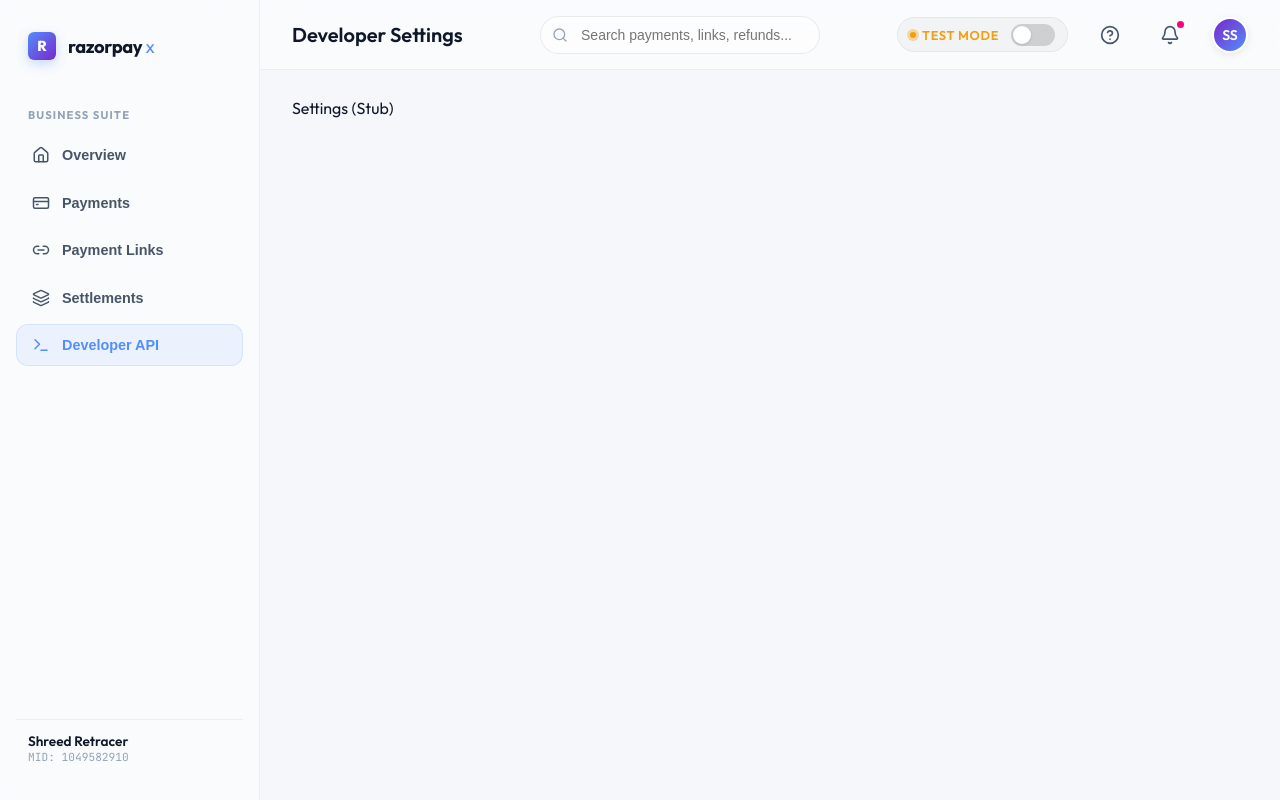
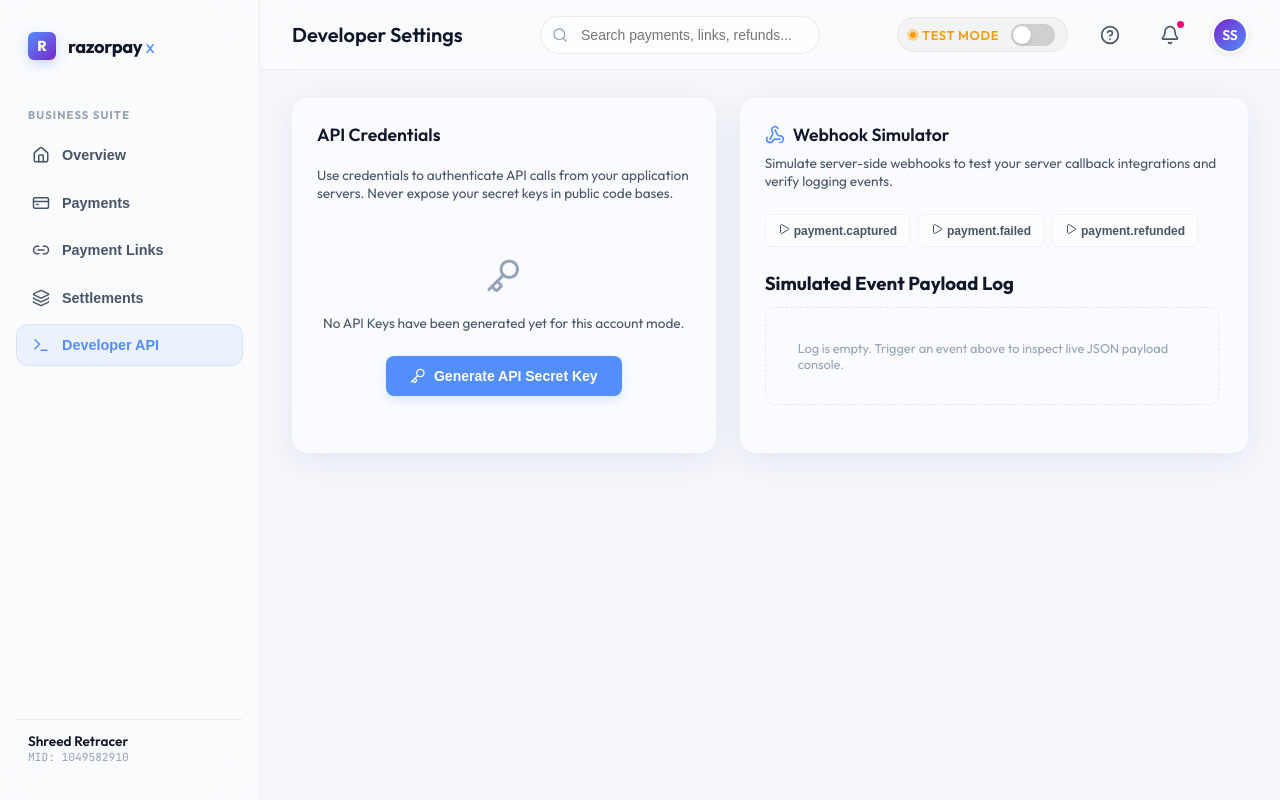
Before and after one commit to shreedshrivastava-rgb/AI-Retracer, a Next.js app in the folder ai-retracer/: page / in a window 1280 px wide. Both pictures are taken after a click on the button "Developer API". Built offline with nearby package versions, Linux system fonts and the light colour scheme.

Commit message:
feat: implement API credential management and webhook event simulation in DashboardSettings

```diff
--- a/ai-retracer/src/components/DashboardPaymentLinks.tsx
+++ b/ai-retracer/src/components/DashboardPaymentLinks.tsx
@@ -1,8 +1,7 @@
 "use client";
 
 import React, { useState } from "react";
-import { motion, AnimatePresence } from "react-slice"; // Wait, react-slice is not a package!
-// Let's import from framer-motion instead
+import { motion, AnimatePresence } from "framer-motion";
 import { Copy, Check, Link2, Plus, Smartphone, CreditCard, Send } from "lucide-react";
 import styles from "./DashboardPaymentLinks.module.css";
 import { PaymentLink } from "./DashboardContainer";
--- /dev/null
+++ b/ai-retracer/src/components/DashboardSettings.module.css
@@ -0,0 +1,171 @@
+.settingsContainer {
+  display: grid;
+  grid-template-columns: 1fr 1.2fr;
+  gap: 1.5rem;
+  width: 100%;
+}
+
+.settingsCard {
+  padding: 1.5rem;
+  display: flex;
+  flex-direction: column;
+}
+
+.sectionTitle {
+  font-size: 1.1rem;
+  font-weight: 600;
+  margin-bottom: 1.25rem;
+  color: var(--text-primary);
+}
+
+.sectionDesc {
+  font-size: 0.85rem;
+  color: var(--text-secondary);
+  margin-bottom: 1.5rem;
+}
+
+/* API Key block */
+.apiKeyBlock {
+  background: rgba(0, 0, 0, 0.03);
+  border: 1px solid rgba(0, 0, 0, 0.05);
+  border-radius: 10px;
+  padding: 1.25rem;
+  margin-bottom: 1.5rem;
+}
+
+.keyLabel {
+  font-size: 0.75rem;
+  font-weight: 700;
+  text-transform: uppercase;
+  color: var(--text-muted);
+  margin-bottom: 0.5rem;
+  display: block;
+}
+
+.keyValueRow {
+  display: flex;
+  align-items: center;
+  justify-content: space-between;
+  gap: 0.5rem;
+}
+
+.keyValue {
+  font-family: var(--font-mono);
+  font-size: 0.9rem;
+  color: var(--color-accent);
+  word-break: break-all;
+}
+
+.actionBtn {
+  height: 40px;
+  border-radius: 8px;
+  border: none;
+  font-weight: 600;
+  font-size: 0.875rem;
+  cursor: pointer;
+  display: flex;
+  align-items: center;
+  justify-content: center;
+  gap: 0.5rem;
+  transition: all 0.2s;
+}
+
+.btnPrimary {
+  background: var(--color-primary);
+  color: #ffffff;
+  box-shadow: 0 4px 12px rgba(82, 142, 253, 0.2);
+}
+
+.btnPrimary:hover {
+  background: var(--color-primary-hover);
+}
+
+.btnSecondary {
+  background: rgba(0, 0, 0, 0.05);
+  color: var(--text-primary);
+}
+
+.btnSecondary:hover {
+  background: rgba(0, 0, 0, 0.08);
+}
+
+.btnDanger {
+  background: rgba(244, 63, 94, 0.1);
+  color: var(--color-danger);
+}
+
+.btnDanger:hover {
+  background: rgba(244, 63, 94, 0.15);
+}
+
+/* Webhook Simulator */
+.simulatorControls {
+  display: flex;
+  gap: 0.5rem;
+  margin-bottom: 1.5rem;
+  flex-wrap: wrap;
+}
+
+.simBtn {
+  padding: 0.5rem 0.75rem;
+  font-size: 0.75rem;
+  font-weight: 650;
+  border-radius: 6px;
+  border: 1px solid rgba(0, 0, 0, 0.05);
+  background: rgba(255, 255, 255, 0.7);
+  color: var(--text-secondary);
+  cursor: pointer;
+  transition: all 0.2s;
+}
+
+.simBtn:hover {
+  background: #ffffff;
+  border-color: var(--color-primary);
+  color: var(--color-primary);
+}
+
+.logsContainer {
+  display: flex;
+  flex-direction: column;
+  gap: 0.75rem;
+  max-height: 400px;
+  overflow-y: auto;
+  padding-right: 0.25rem;
+}
+
+.logHeader {
+  display: flex;
+  align-items: center;
+  justify-content: space-between;
+  margin-bottom: 0.35rem;
+  font-size: 0.8rem;
+}
+
+.logEventName {
+  font-weight: 700;
+  color: var(--color-primary);
+}
+
+.logTimestamp {
+  color: var(--text-muted);
+}
+
+.codeBlock {
+  background: #09090b;
+  color: #a1a1aa;
+  border-radius: 8px;
+  padding: 1rem;
+  font-family: var(--font-mono);
+  font-size: 0.75rem;
+  white-space: pre-wrap;
+  word-break: break-all;
+  max-height: 180px;
+  overflow-y: auto;
+  border: 1px solid rgba(255, 255, 255, 0.05);
+}
+
+@media (max-width: 900px) {
+  .settingsContainer {
+    grid-template-columns: 1fr;
+  }
+}
--- a/ai-retracer/src/components/DashboardSettings.tsx
+++ b/ai-retracer/src/components/DashboardSettings.tsx
@@ -1,5 +1,179 @@
-import React from "react";
+"use client";
 
-export default function DashboardSettings({ apiKey, setApiKey, webhookLogs, onTriggerWebhook, liveMode }: any) {
-  return <div>Settings (Stub)</div>;
+import React, { useState } from "react";
+import { motion, AnimatePresence } from "framer-motion";
+import { Key, Copy, Check, Trash2, Webhook, Play } from "lucide-react";
+import styles from "./DashboardSettings.module.css";
+
+interface SettingsProps {
+  apiKey: string | null;
+  setApiKey: (key: string | null) => void;
+  webhookLogs: any[];
+  onTriggerWebhook: (event: string, payload: any) => void;
+  liveMode: boolean;
 }
+
+export default function DashboardSettings({
+  apiKey,
+  setApiKey,
+  webhookLogs,
+  onTriggerWebhook,
+  liveMode,
+}: SettingsProps) {
+  const [copied, setCopied] = useState(false);
+
+  // Generate key handler
+  const handleGenerateKey = () => {
+    const randomHex = Math.random().toString(16).substring(2, 18);
+    const keyPrefix = liveMode ? "rzp_live_" : "rzp_test_";
+    setApiKey(`${keyPrefix}${randomHex}`);
+  };
+
+  // Copy key to clipboard
+  const handleCopyKey = () => {
+    if (!apiKey) return;
+    navigator.clipboard.writeText(apiKey);
+    setCopied(true);
+    setTimeout(() => {
+      setCopied(false);
+    }, 2000);
+  };
+
+  // Revoke API key
+  const handleRevokeKey = () => {
+    if (confirm("Are you sure you want to revoke this API key? Any active server requests using this key will immediately fail.")) {
+      setApiKey(null);
+    }
+  };
+
+  // Simulate custom webhook events
+  const handleSimulateWebhook = (event: string) => {
+    let mockPayload = {};
+    if (event === "payment.captured") {
+      mockPayload = {
+        paymentId: `pay_${Math.random().toString(36).substring(2, 12)}`,
+        amount: 2500,
+        currency: "INR",
+        email: "merchant.customer@example.com",
+      };
+    } else if (event === "payment.failed") {
+      mockPayload = {
+        paymentId: `pay_${Math.random().toString(36).substring(2, 12)}`,
+        amount: 9900,
+        error_code: "BAD_REQUEST_CARD_EXPIRED",
+        error_description: "The card has expired. Please try another card.",
+      };
+    } else {
+      mockPayload = {
+        refundId: `rfnd_${Math.random().toString(36).substring(2, 12)}`,
+        paymentId: "pay_N8x2k9J5aQ",
+        amount: 12500,
+      };
+    }
+    onTriggerWebhook(event, mockPayload);
+  };
+
+  return (
+    <div className={styles.settingsContainer}>
+      {/* API Keys card */}
+      <div className={`${styles.settingsCard} glass`}>
+        <h2 className={styles.sectionTitle}>API Credentials</h2>
+        <p className={styles.sectionDesc}>
+          Use credentials to authenticate API calls from your application servers. Never expose your secret keys in public code bases.
+        </p>
+
+        {apiKey ? (
+          <div>
+            <div className={styles.apiKeyBlock}>
+              <span className={styles.keyLabel}>{liveMode ? "Live API Secret Key" : "Test API Secret Key"}</span>
+              <div className={styles.keyValueRow}>
+                <span className={styles.keyValue}>{apiKey}</span>
+                <button onClick={handleCopyKey} className={styles.actionIconBtn} style={{ border: "none" }} title="Copy to Clipboard">
+                  {copied ? (
+                    <Check size={16} style={{ color: "var(--color-success)" }} />
+                  ) : (
+                    <Copy size={16} />
+                  )}
+                </button>
+              </div>
+            </div>
+
+            <div style={{ display: "flex", gap: "0.75rem" }}>
+              <button onClick={handleRevokeKey} className={`${styles.actionBtn} ${styles.btnDanger}`} style={{ flex: 1 }}>
+                <Trash2 size={16} />
+                Revoke Credentials
+              </button>
+            </div>
+          </div>
+        ) : (
+          <div style={{ margin: "auto 0", textAlign: "center", padding: "2rem 0" }}>
+            <Key size={36} style={{ color: "var(--text-muted)", marginBottom: "1rem" }} />
+            <p style={{ fontSize: "0.85rem", color: "var(--text-secondary)", marginBottom: "1.5rem" }}>
+              No API Keys have been generated yet for this account mode.
+            </p>
+            <button onClick={handleGenerateKey} className={`${styles.actionBtn} ${styles.btnPrimary}`} style={{ margin: "0 auto", padding: "0 1.5rem" }}>
+              <Key size={16} />
+              Generate API Secret Key
+            </button>
+          </div>
+        )}
+      </div>
+
+      {/* Webhook log simulator */}
+      <div className={`${styles.settingsCard} glass`}>
+        <div style={{ display: "flex", alignItems: "center", gap: "0.5rem", marginBottom: "0.5rem" }}>
+          <Webhook size={20} style={{ color: "var(--color-primary)" }} />
+          <h2 className={styles.sectionTitle} style={{ marginBottom: 0 }}>Webhook Simulator</h2>
+        </div>
+        <p className={styles.sectionDesc}>
+          Simulate server-side webhooks to test your server callback integrations and verify logging events.
+        </p>
+
+        {/* Action simulators */}
+        <div className={styles.simulatorControls}>
+          <button onClick={() => handleSimulateWebhook("payment.captured")} className={styles.simBtn}>
+            <Play size={12} style={{ display: "inline", marginRight: "0.25rem" }} />
+            payment.captured
+          </button>
+          <button onClick={() => handleSimulateWebhook("payment.failed")} className={styles.simBtn}>
+            <Play size={12} style={{ display: "inline", marginRight: "0.25rem" }} />
+            payment.failed
+          </button>
+          <button onClick={() => handleSimulateWebhook("payment.refunded")} className={styles.simBtn}>
+            <Play size={12} style={{ display: "inline", marginRight: "0.25rem" }} />
+            payment.refunded
+          </button>
+        </div>
+
+        {/* Payload console */}
+        <h3 className={styles.label} style={{ marginBottom: "0.75rem" }}>Simulated Event Payload Log</h3>
+        <div className={styles.logsContainer}>
+          {webhookLogs.length === 0 ? (
+            <div style={{ flex: 1, display: "flex", alignItems: "center", justifyContent: "center", border: "1px dashed rgba(0,0,0,0.08)", borderRadius: 10, padding: "2rem", color: "var(--text-muted)", fontSize: "0.8rem" }}>
+              Log is empty. Trigger an event above to inspect live JSON payload console.
+            </div>
+          ) : (
+            <AnimatePresence>
+              {webhookLogs.map((log) => (
+                <motion.div
+                  key={log.id}
+                  initial={{ opacity: 0, y: -10 }}
+                  animate={{ opacity: 1, y: 0 }}
+                  exit={{ opacity: 0 }}
+                  transition={{ duration: 0.2 }}
+                  style={{ display: "flex", flexDirection: "column" }}
+                >
+                  <div className={styles.logHeader}>
+                    <span className={styles.logEventName}>{log.event}</span>
+                    <span className={styles.logTimestamp}>{log.timestamp}</span>
+                  </div>
+                  <pre className={styles.codeBlock}>{log.payload}</pre>
+                </motion.div>
+              ))}
+            </AnimatePresence>
+          )}
+        </div>
+      </div>
+    </div>
+  );
+}
```
